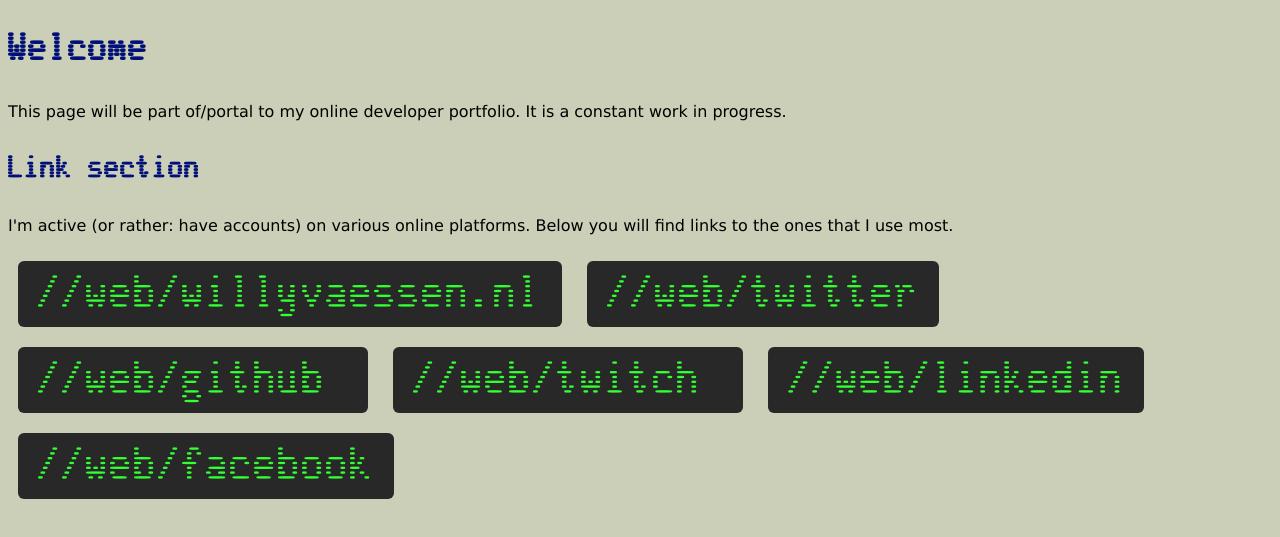
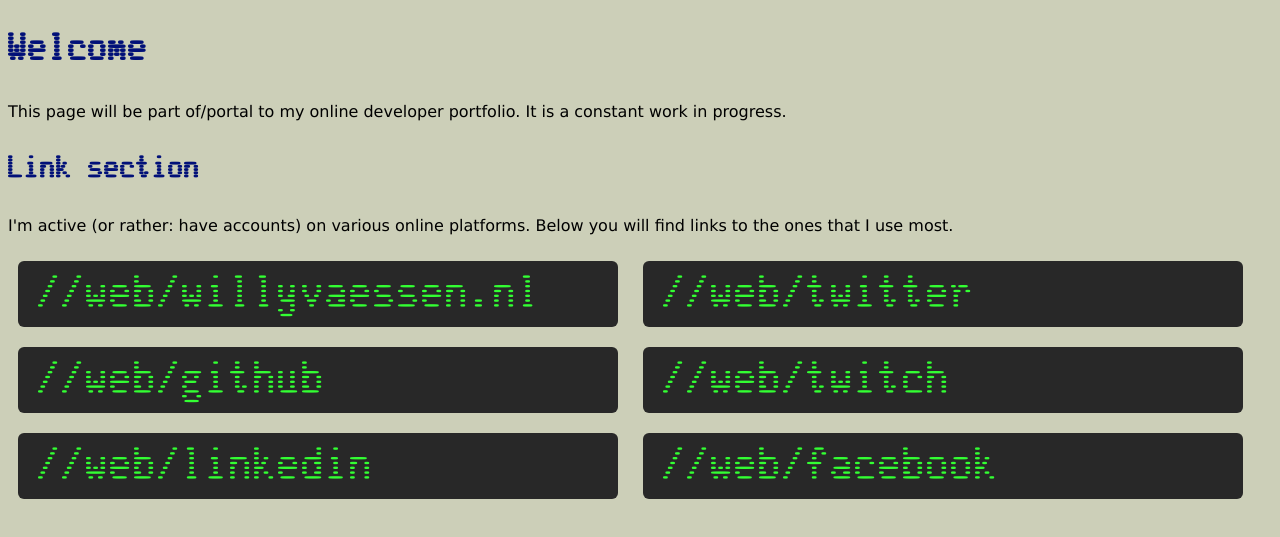
Before and after one commit to willyvaessen/willyvaessen.github.io, a plain HTML site: page index.html in a window 1280 px wide. Shown: the part 177-714 px from the top of the page. Drawn offline with Linux system fonts and the light colour scheme; files whose address does not match are found by name.

Commit message:
Changed minimum width for buttons, so they all have the same size.

```diff
--- a/style.css
+++ b/style.css
@@ -53,7 +53,7 @@ h4 {
     background-color: #282828;
     border-radius: 6px;
     outline: none;
-    min-width: 350px;
+    min-width: 600px;
     max-width: 95%;
     align-self: center;
     }
```
